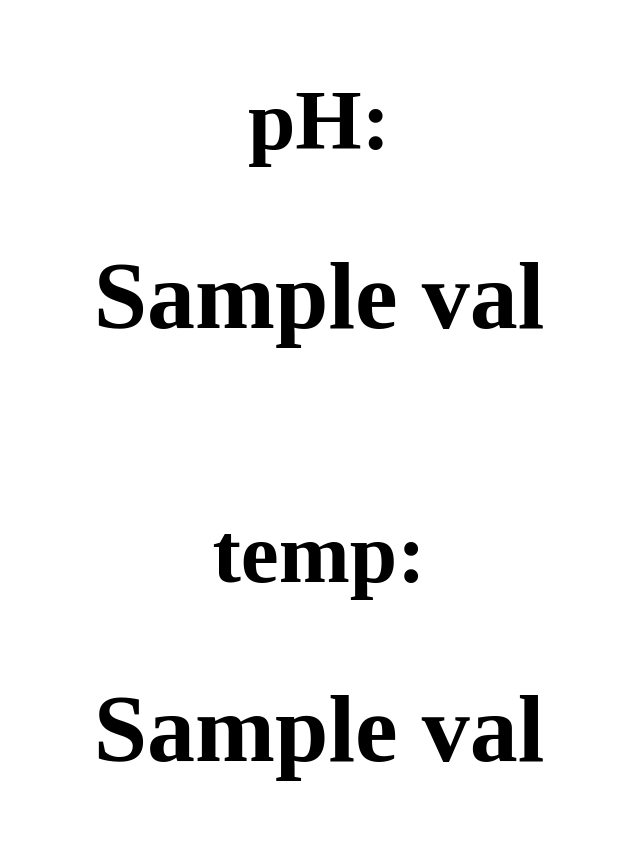
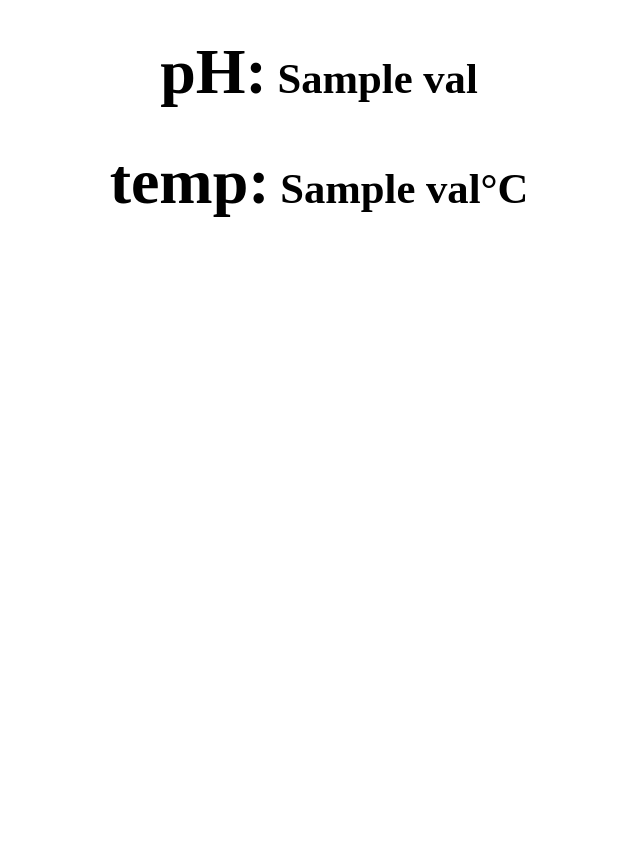
Before and after one commit to 1988kramer/hydro_system, a Python web app: template flask/templates/time.html in a window 1280 px wide. Shown: the whole page, without its empty margins (321-961 px from the left). After the commit the page ends 217 px from the top, so only its background shows below. Run offline with Jinja, Linux system fonts and the light colour scheme; the template is opened without the code that fills it: most values are stand-ins (such as "Sample title", 1, 10 or a date in 2020).

Commit message:
debugged and played with style

```diff
--- a/flask/app.py
+++ b/flask/app.py
@@ -7,7 +7,6 @@ app = Flask(__name__)
 
 def get_data(name):
   today_str = datetime.today().strftime('_%d_%m_%Y')
-  yesterday_str = (datetime.today() - timedelta(1)).strftime('_%d_%m_%Y')
   directory = '/home/pi/logs/'
   data_fname = directory + name + '_filtered' + today_str + '.csv'
 
@@ -18,5 +17,7 @@ def get_data(name):
 @app.route('/')
 def time_now():
   pH = get_data('pH')
+  pH_str = '%.2f' % pH
   temp = get_data('temp')
-  return render_template('time.html',vals=[pH,temp])
+  temp_str = '%.2f' % temp
+  return render_template('time.html',vals=[pH_str,temp_str])
--- a/flask/static/main2.css
+++ b/flask/static/main2.css
@@ -1,10 +1,10 @@
 h1 {
   color: black;
   text-align: center;
-  font-size: 72pt;
+  font-size: 44pt;
 }
 h2 {
   color: black;
   text-align: center;
-  font-size: 64pt;
+  font-size: 32pt;
 }
--- a/flask/templates/time.html
+++ b/flask/templates/time.html
@@ -7,6 +7,6 @@
 
 <title>Hydro Dashboard</title>
 
-<h2>pH: </h2><h1>{{vals[0]}}</h1></br>
-<h2>temp: </h2><h1>{{vals[1]}}</h1>
+<h2><span style="font-size:64px">pH:</span> {{vals[0]}}</h2>
+<h2><span style="font-size:64px">temp:</span> {{vals[1]}}&degC</h2>
 </html>
```
